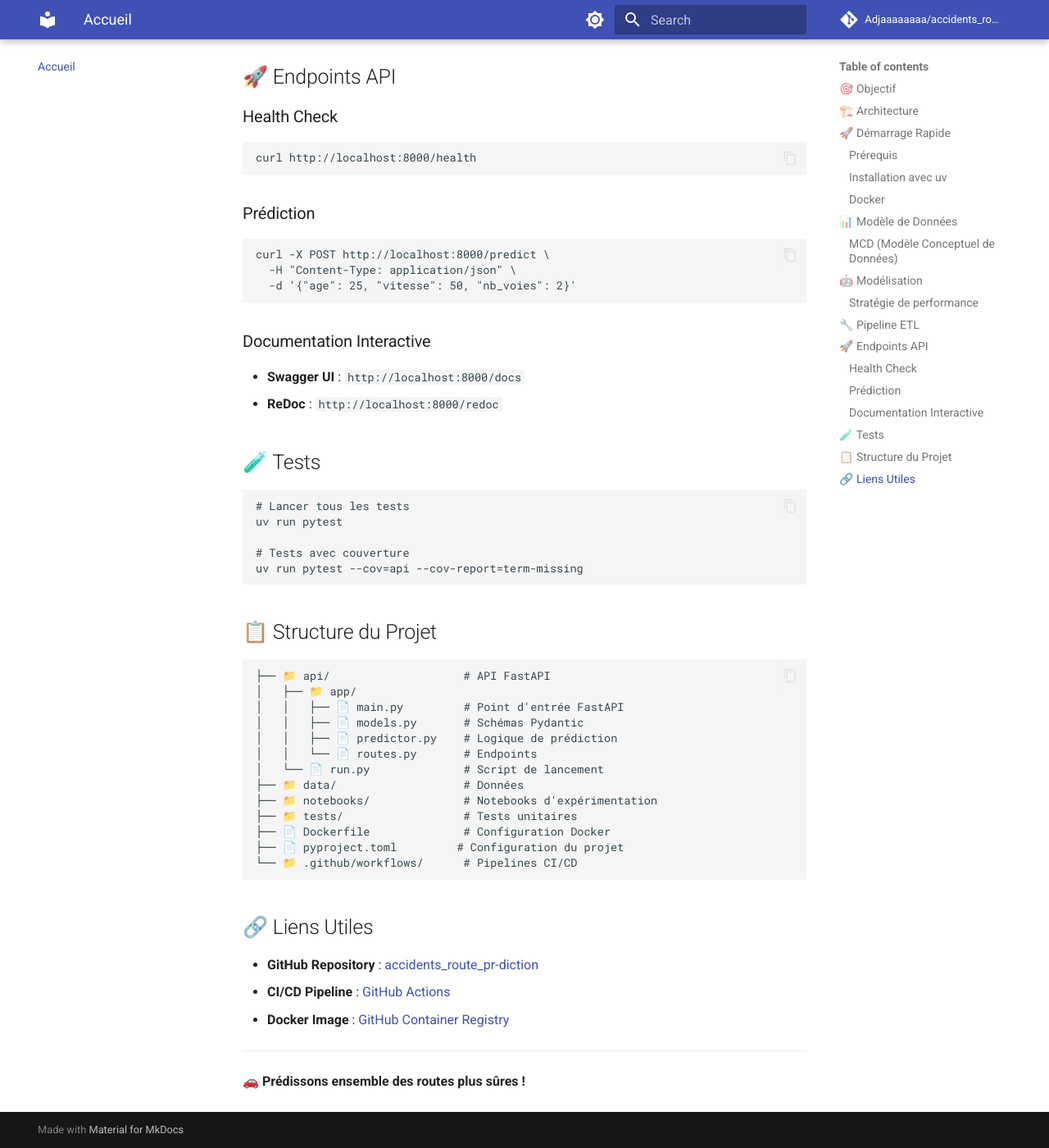
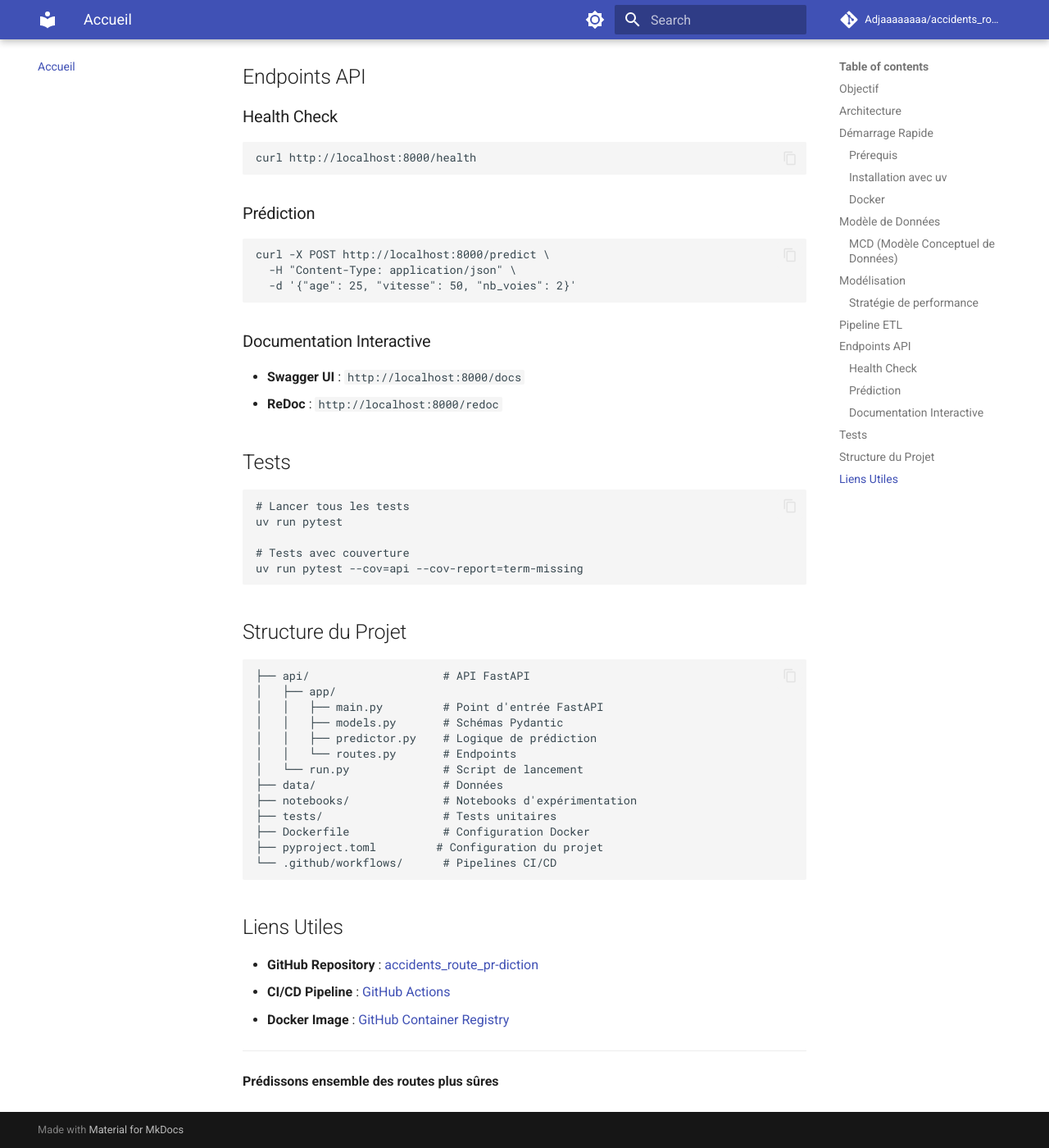
Before and after one commit to Adjaaaaaaaa/accidents_route_pr-diction, an MkDocs documentation site: the page built from docs/index.md, in a window 1280 px wide and 1400 px high, scrolled down 2600 px. Shown: the whole window at 82% size. Built offline with MkDocs 1.6.1 and Material for MkDocs 9.7.7, drawn with Linux system fonts in a browser that asks for light colours; comment, search, counter and statistics services are not loaded; some of the changed text lies outside the part shown.

````diff
--- a/docs/index.md
+++ b/docs/index.md
@@ -1,8 +1,8 @@
-# 🚗 Prédiction de la Gravité des Accidents Routiers
+# Prédiction de la Gravité des Accidents Routiers
 
 > Projet de Machine Learning pour prédire la gravité des accidents de la route en utilisant les données BAAC françaises (2021-2024).
 
-## 🎯 Objectif
+## Objectif
 
 Fournir un outil d'aide à la décision capable d'estimer en temps réel la probabilité qu'un accident appartienne à l'une des quatre classes de gravité :
 - **Indemne**
@@ -10,7 +10,7 @@ Fournir un outil d'aide à la décision capable d'estimer en temps réel la prob
 - **Grave**
 - **Léger**
 
-## 🏗️ Architecture
+## Architecture
 
 ```
 ┌─────────────────┐    ┌─────────────────┐    ┌─────────────────┐
@@ -23,7 +23,7 @@ Fournir un outil d'aide à la décision capable d'estimer en temps réel la prob
 └─────────────────┘    └─────────────────┘    └─────────────────┘
 ```
 
-## 🚀 Démarrage Rapide
+## Démarrage Rapide
 
 ### Prérequis
 - **Python 3.11+**
@@ -52,7 +52,7 @@ docker pull ghcr.io/adjaaaaaaaa/accidents_route_pr-diction:main
 docker run -p 8000:8000 ghcr.io/adjaaaaaaaa/accidents_route_pr-diction:main
 ```
 
-## 📊 Modèle de Données
+## Modèle de Données
 
 ### MCD (Modèle Conceptuel de Données)
 
@@ -88,7 +88,7 @@ docker run -p 8000:8000 ghcr.io/adjaaaaaaaa/accidents_route_pr-diction:main
        +-----------------------+                    +-----------------------+
 ```
 
-## 🤖 Modélisation
+## Modélisation
 
 Le modèle final est un classificateur **XGBoost** entraîné pour prédire la gravité des accidents.
 
@@ -97,7 +97,7 @@ Le modèle final est un classificateur **XGBoost** entraîné pour prédire la g
 - **Équilibrage** : Poids des classes équilibrés pour gérer les déséquilibres
 - **Optimisation** : Maximisation du Rappel sur la classe "Tué"
 
-## 🔧 Pipeline ETL
+## Pipeline ETL
 
 Le nettoyage s'effectue dans le notebook `etl_cleaning.ipynb` :
 
@@ -106,7 +106,7 @@ Le nettoyage s'effectue dans le notebook `etl_cleaning.ipynb` :
 - **Feature Engineering** : Interactions physiques pour capturer les risques
 - **Encodage** : One-Hot Encoding pour variables catégorielles
 
-## 🚀 Endpoints API
+## Endpoints API
 
 ### Health Check
 ```bash
@@ -124,7 +124,7 @@ curl -X POST http://localhost:8000/predict \
 - **Swagger UI** : `http://localhost:8000/docs`
 - **ReDoc** : `http://localhost:8000/redoc`
 
-## 🧪 Tests
+## Tests
 
 ```bash
 # Lancer tous les tests
@@ -134,25 +134,25 @@ uv run pytest
 uv run pytest --cov=api --cov-report=term-missing
 ```
 
-## 📋 Structure du Projet
+## Structure du Projet
 
 ```
-├── 📁 api/                    # API FastAPI
-│   ├── 📁 app/
-│   │   ├── 📄 main.py         # Point d'entrée FastAPI
-│   │   ├── 📄 models.py       # Schémas Pydantic
-│   │   ├── 📄 predictor.py    # Logique de prédiction
-│   │   └── 📄 routes.py       # Endpoints
-│   └── 📄 run.py              # Script de lancement
-├── 📁 data/                   # Données
-├── 📁 notebooks/              # Notebooks d'expérimentation
-├── 📁 tests/                  # Tests unitaires
-├── 📄 Dockerfile              # Configuration Docker
-├── 📄 pyproject.toml         # Configuration du projet
-└── 📁 .github/workflows/      # Pipelines CI/CD
+├── api/                    # API FastAPI
+│   ├── app/
+│   │   ├── main.py         # Point d'entrée FastAPI
+│   │   ├── models.py       # Schémas Pydantic
+│   │   ├── predictor.py    # Logique de prédiction
+│   │   └── routes.py       # Endpoints
+│   └── run.py              # Script de lancement
+├── data/                   # Données
+├── notebooks/              # Notebooks d'expérimentation
+├── tests/                  # Tests unitaires
+├── Dockerfile              # Configuration Docker
+├── pyproject.toml         # Configuration du projet
+└── .github/workflows/      # Pipelines CI/CD
 ```
 
-## 🔗 Liens Utiles
+## Liens Utiles
 
 - **GitHub Repository** : [accidents_route_pr-diction](https://github.com/Adjaaaaaaaa/accidents_route_pr-diction)
 - **CI/CD Pipeline** : [GitHub Actions](https://github.com/Adjaaaaaaaa/accidents_route_pr-diction/actions)
@@ -160,4 +160,4 @@ uv run pytest --cov=api --cov-report=term-missing
 
 ---
 
-**🚗 Prédissons ensemble des routes plus sûres !**
+**Prédissons ensemble des routes plus sûres**
````
Also changed, not shown: 2 other files.
